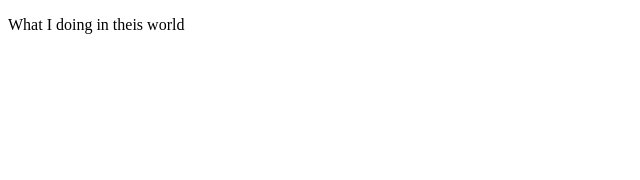
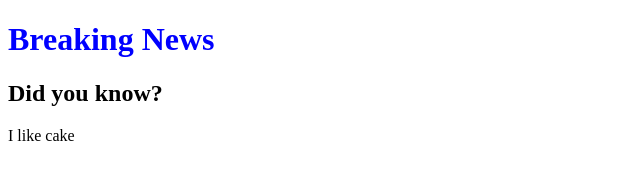
Before and after one commit to Kiaika/github.io, a plain HTML site: page index.html in a window 1280 px wide. Shown: the whole page, without its empty margins (0-640 px from the left). Drawn offline with Linux system fonts and the light colour scheme.

Commit message:
Update index.html

```diff
--- a/index.html
+++ b/index.html
@@ -1,11 +1,16 @@
 <!DOCTYPE html>
 <html>
  <head>
-
+  <title>This is Awsome</title>
  </head>
  <body>
-  <p>                  What I doing in theis world</p>
+  <h1>Breaking News</h1>
+  <h2>Did you know?</h2>
+  <p>I like cake</p>
  </body>
 
+ <style>
+  h1{color: Blue;}
 
+ </style>
 </html>
```
